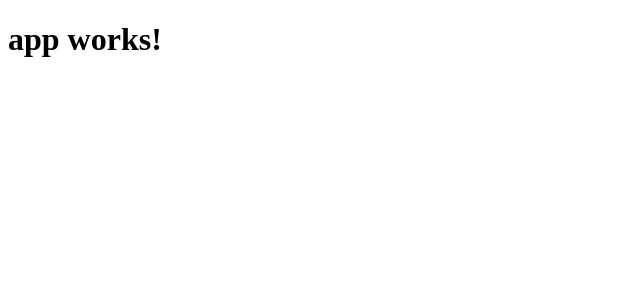
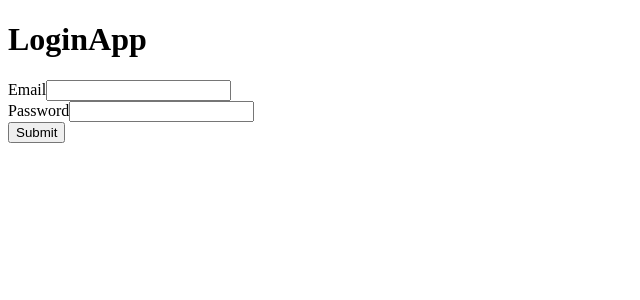
Before and after one commit to ermainz/Login, an Angular app in the folder client/: page /sign-in in a window 1280 px wide. Shown: the top 300 px of the page, without its empty margins (0-640 px from the left). Built offline with nearby package versions, Linux system fonts and the light colour scheme.

Commit message:
Added sign in page with standard template. Put routing inside app.component

```diff
--- a/client/src/app/app.component.html
+++ b/client/src/app/app.component.html
@@ -1,3 +1,2 @@
-<h1>
-  {{title}}
-</h1>
+<h1>LoginApp</h1>
+<router-outlet></router-outlet>
--- a/client/src/app/app.component.ts
+++ b/client/src/app/app.component.ts
@@ -6,5 +6,4 @@ import { Component } from '@angular/core';
   styleUrls: ['./app.component.css']
 })
 export class AppComponent {
-  title = 'app works!';
 }
--- /dev/null
+++ b/client/src/app/app.routing.ts
@@ -0,0 +1,18 @@
+import { ModuleWithProviders } from '@angular/core';
+import { Routes, RouterModule } from '@angular/router';
+
+import { SignInComponent } from './sign-in/sign-in.component';
+
+const appRoutes: Routes = [
+  {
+    path: 'sign-in',
+    component: SignInComponent
+  },
+  {
+    path: '',
+    redirectTo: '/sign-in',
+    pathMatch: 'full'
+  }
+];
+
+export const routing: ModuleWithProviders = RouterModule.forRoot(appRoutes);
--- /dev/null
+++ b/client/src/app/sign-in/sign-in.component.html
@@ -0,0 +1,13 @@
+<form>
+  <div>
+    <label for="email">Email</label>
+    <input type="text" id="email">
+  </div>
+
+  <div>
+    <label for="password">Password</label>
+    <input type="password" id="password">
+  </div>
+
+  <button type="submit">Submit</button>
+</form>
```
Also changed, not shown: client/src/app/app.module.ts (+6 -2 lines), client/src/app/sign-in/sign-in.component.ts (added, +9 -0 lines), client/src/app/sign-in/sign-in.component.css (added), 1 other file (tests, documents, lock files or other folders).
